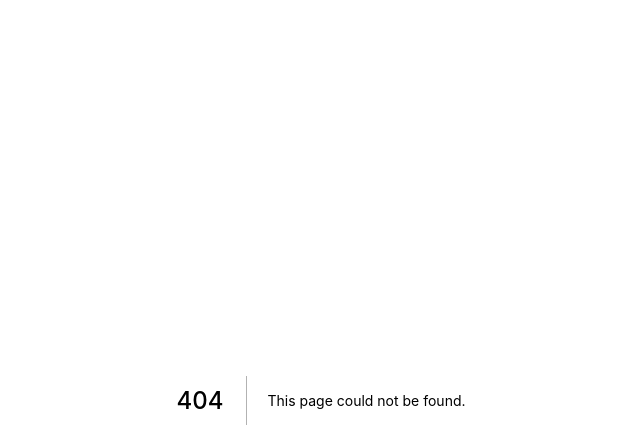
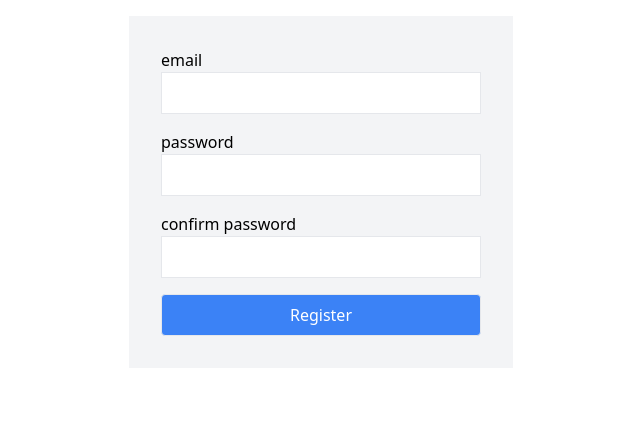
Before and after one commit to pphetra/learning, a Next.js app: page /register2 in a window 1280 px wide. Before the commit this address had no page. Shown: the top 448 px of the page, without its empty margins (319-959 px from the left). Built offline with nearby package versions, Linux system fonts and the light colour scheme.

Commit message:
register form with tailwind

```diff
--- /dev/null
+++ b/pages/register2.js
@@ -0,0 +1,38 @@
+function Register2() {
+  return (
+    <div className="bg-gray-100 max-w-sm p-8 m-4 mx-auto">
+      <div className="flex flex-col space-y-4">
+        <div className="flex flex-col">
+          <label>email</label>
+          <input type="text" name="email" className="border px-3 py-2" />
+        </div>
+        <div className="flex flex-col">
+          <label>password</label>
+          <input
+            type="password"
+            name="password"
+            className="border  px-3 py-2"
+          />
+        </div>
+        <div className="flex flex-col">
+          <label>confirm password</label>
+          <input
+            type="password"
+            name="confirmPassword"
+            className="border  px-3 py-2"
+          />
+        </div>
+        <div className="flex flex-col">
+          <button
+            type="submit"
+            className="border bg-blue-500 text-white rounded  py-2"
+          >
+            Register
+          </button>
+        </div>
+      </div>
+    </div>
+  );
+}
+
+export default Register2;
```
